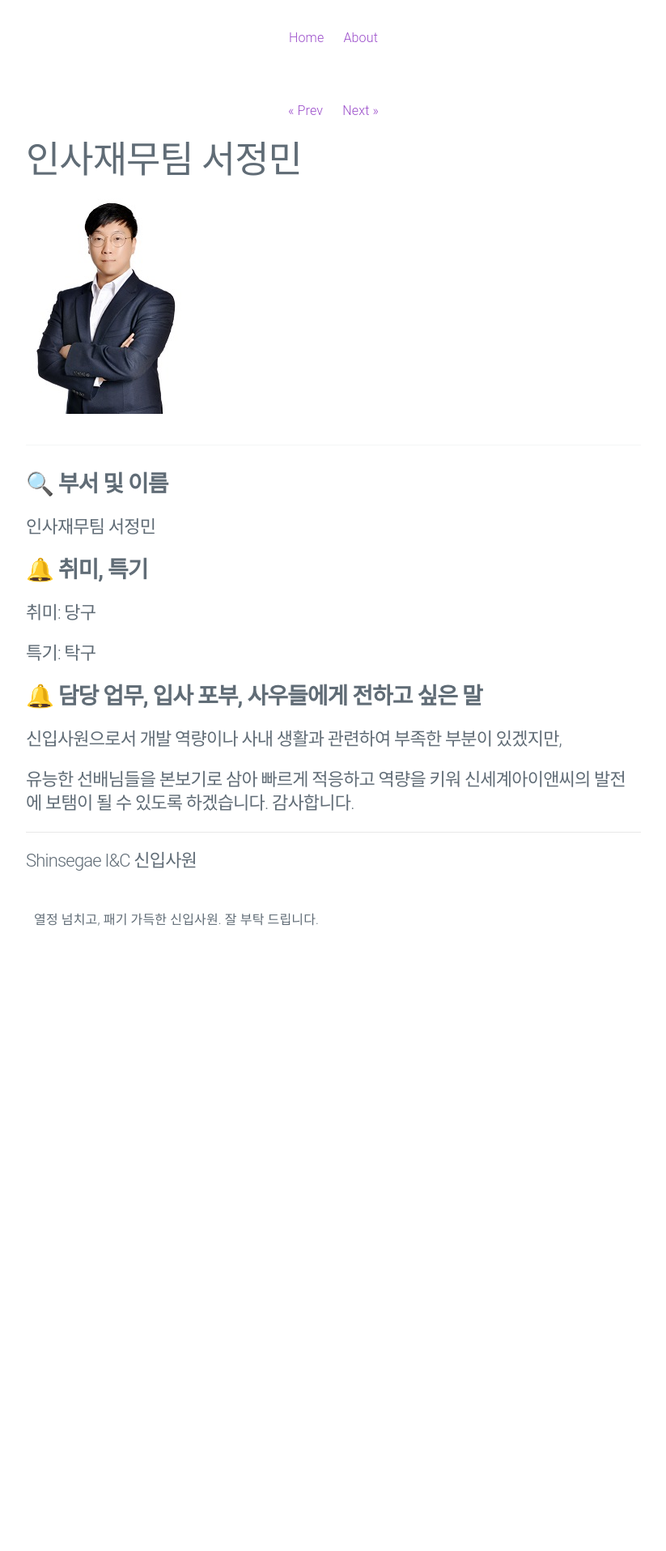
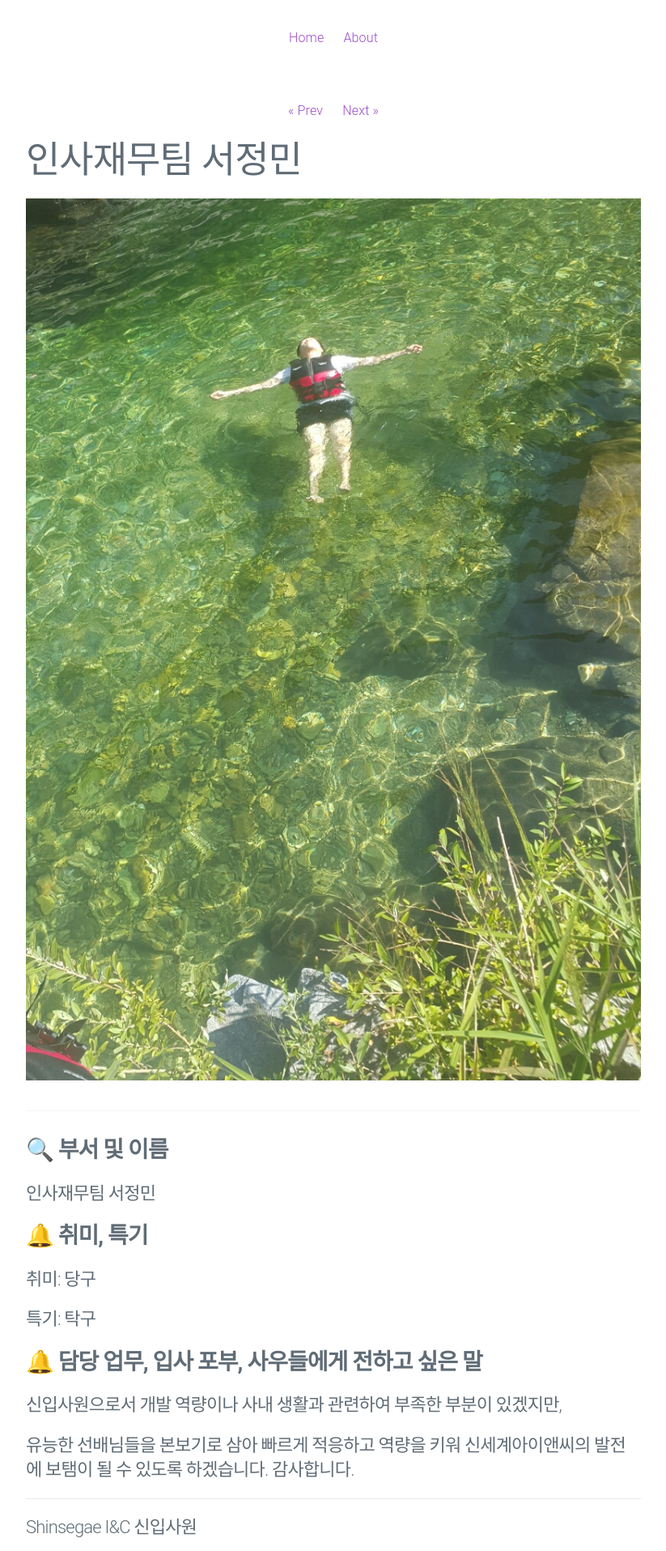
Before and after one commit to INC-6/INC-6.github.io, a Jekyll site: the page built from _posts/2019-19-17-인사재무팀-서정민.markdown, in a window 1280 px wide. Shown: the part 535-2450 px from the top of the page at 81% size, without its empty margins (228-1051 px from the left). Built offline with Jekyll 4.4.1, drawn with Linux system fonts in a browser that asks for light colours; before the commit the page ends 1748 px from its top, so only the background shows below that.

Commit message:
Image Update

```diff
--- a/_posts/2019-19-13-스타벅스팀-노유정.markdown
+++ b/_posts/2019-19-13-스타벅스팀-노유정.markdown
@@ -5,7 +5,11 @@ date:   2019-06-13 15:39:40
 preview:  https://raw.githubusercontent.com/INC-6/INC-6.github.io/master/_asset/%EB%8F%99%EA%B8%B0%EC%82%AC%EC%A7%84/191913.jpg
 ---
 
-![Picture 1](https://raw.githubusercontent.com/INC-6/INC-6.github.io/master/_asset/%EC%85%80%EC%B9%B4/%EC%9C%A0%EC%A0%95.jpg)
+{% capture images %}
+https://raw.githubusercontent.com/INC-6/INC-6.github.io/master/_asset/%EC%85%80%EC%B9%B4/%EC%98%A4%EB%A7%8C%EC%9B%90%EC%9C%A0%EC%A0%95.jpg
+{% endcapture %}
+{% include gallery images=images caption="이 사진을 보는 모두 부자되길." cols=1 %}
+
 
 ---
 
--- a/_posts/2019-19-17-인사재무팀-서정민.markdown
+++ b/_posts/2019-19-17-인사재무팀-서정민.markdown
@@ -5,7 +5,7 @@ date:   2019-06-17 15:39:40
 preview: https://raw.githubusercontent.com/INC-6/INC-6.github.io/master/_asset/%EB%8F%99%EA%B8%B0%EC%82%AC%EC%A7%84/191917.jpg
 ---
 
-![Picture 1](https://raw.githubusercontent.com/INC-6/INC-6.github.io/master/_asset/%EB%8F%99%EA%B8%B0%EC%82%AC%EC%A7%84/191917.jpg)
+![Picture 1](https://raw.githubusercontent.com/INC-6/INC-6.github.io/master/_asset/%EC%85%80%EC%B9%B4/%EC%A0%95%EB%AF%BC.jpg)
 
 ---
 
```
